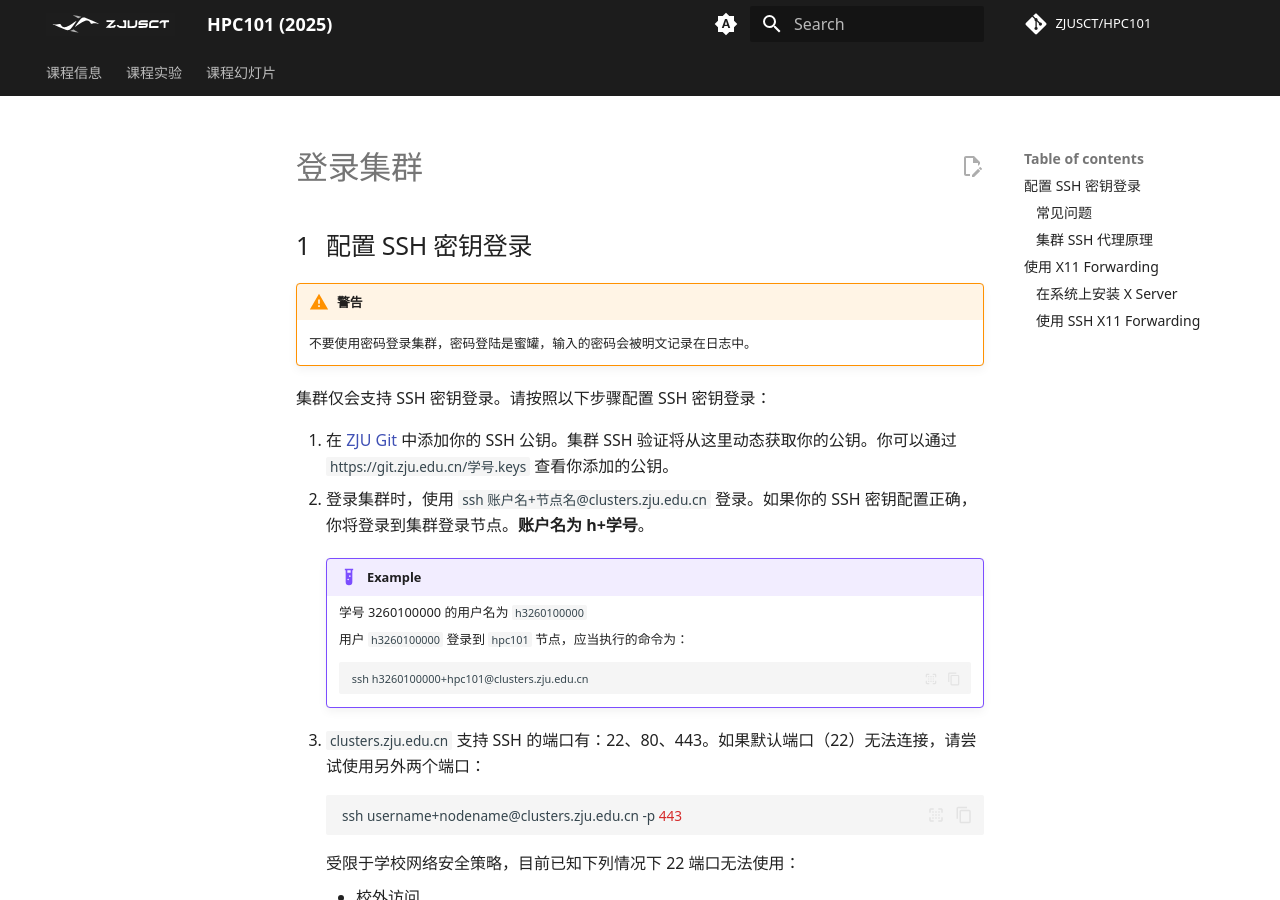
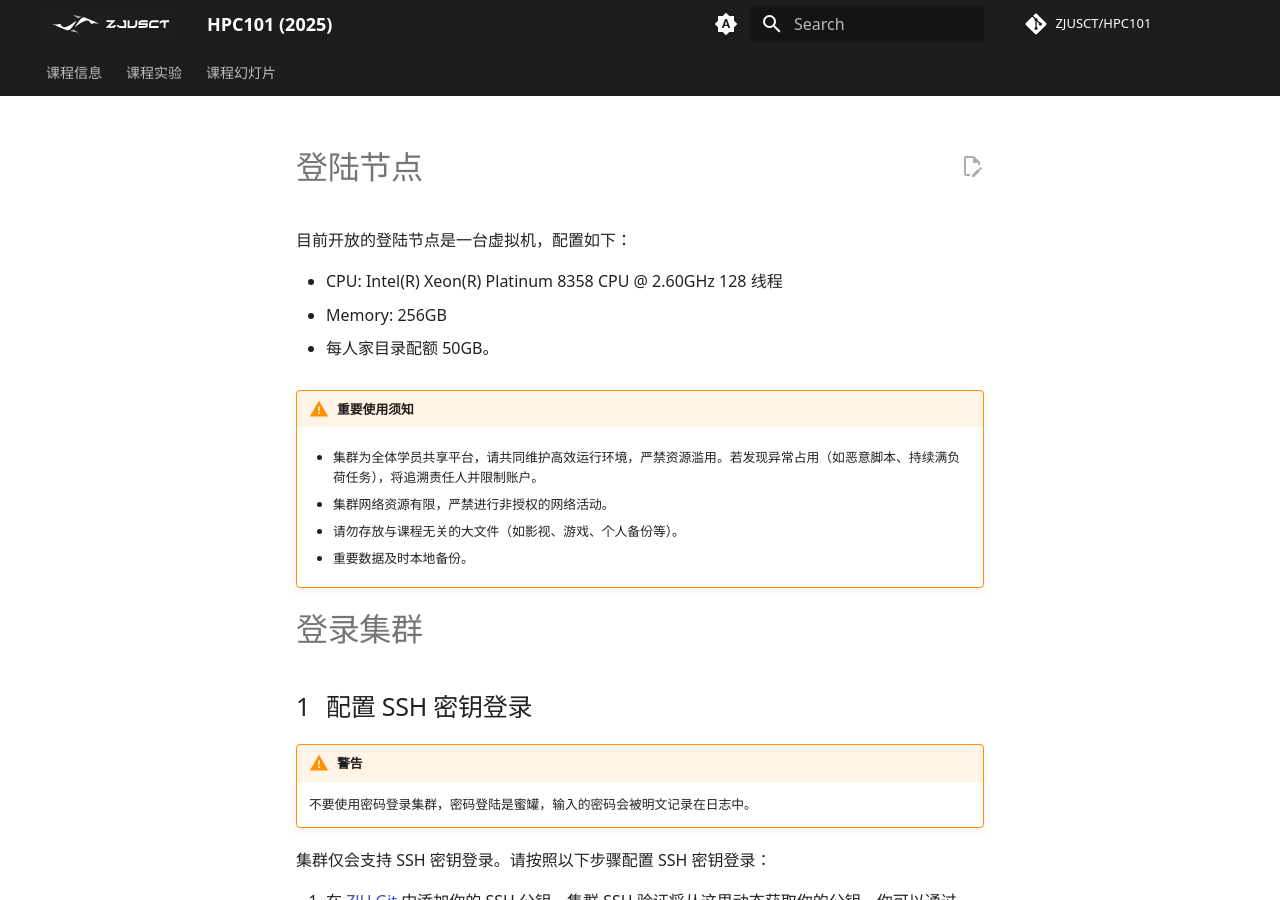
Before and after one commit to wys917/HPC101, an MkDocs documentation site: the page built from docs/guide/index.md, in a window 1280 px wide and 900 px high. Built offline with MkDocs 1.6.1 and Material for MkDocs 9.7.7, drawn with Linux system fonts in a browser that asks for light colours; some web fonts are replaced; comment, search, counter and statistics services are not loaded.

Commit message:
feat: update usage notice

```diff
--- a/docs/guide/index.md
+++ b/docs/guide/index.md
@@ -1,3 +1,22 @@
+# 登陆节点
+
+目前开放的登陆节点是一台虚拟机，配置如下：
+
+- CPU: Intel(R) Xeon(R) Platinum 8358 CPU @ 2.60GHz 128 线程
+- Memory: 256GB
+
+- 每人家目录配额 50GB。
+
+!!! warning "重要使用须知"
+
+    - 集群为全体学员共享平台，请共同维护高效运行环境，严禁资源滥用。若发现异常占用（如恶意脚本、持续满负荷任务），将追溯责任人并限制账户。
+
+    - 集群网络资源有限，严禁进行非授权的网络活动。
+
+    - 请勿存放与课程无关的大文件（如影视、游戏、个人备份等）。
+
+    - 重要数据及时本地备份。
+
 # 登录集群
 
 ## 配置 SSH 密钥登录
```
